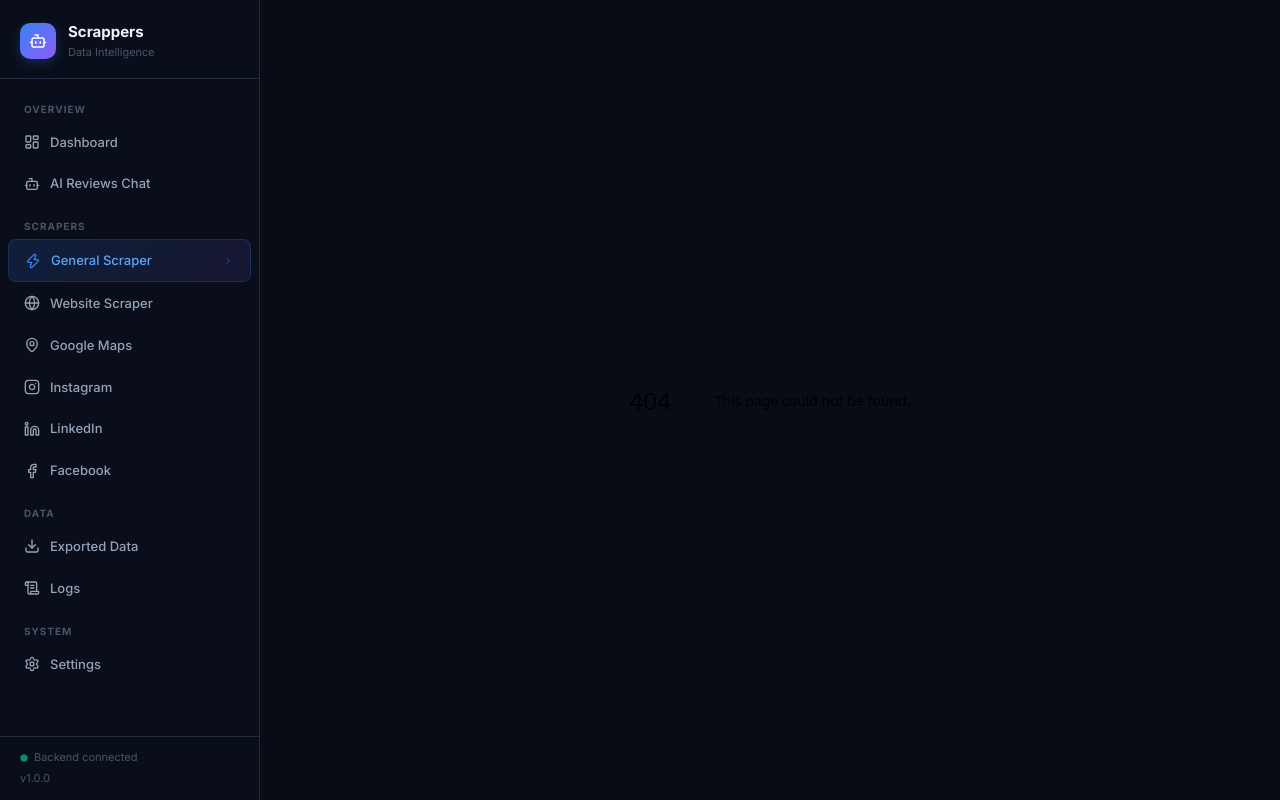
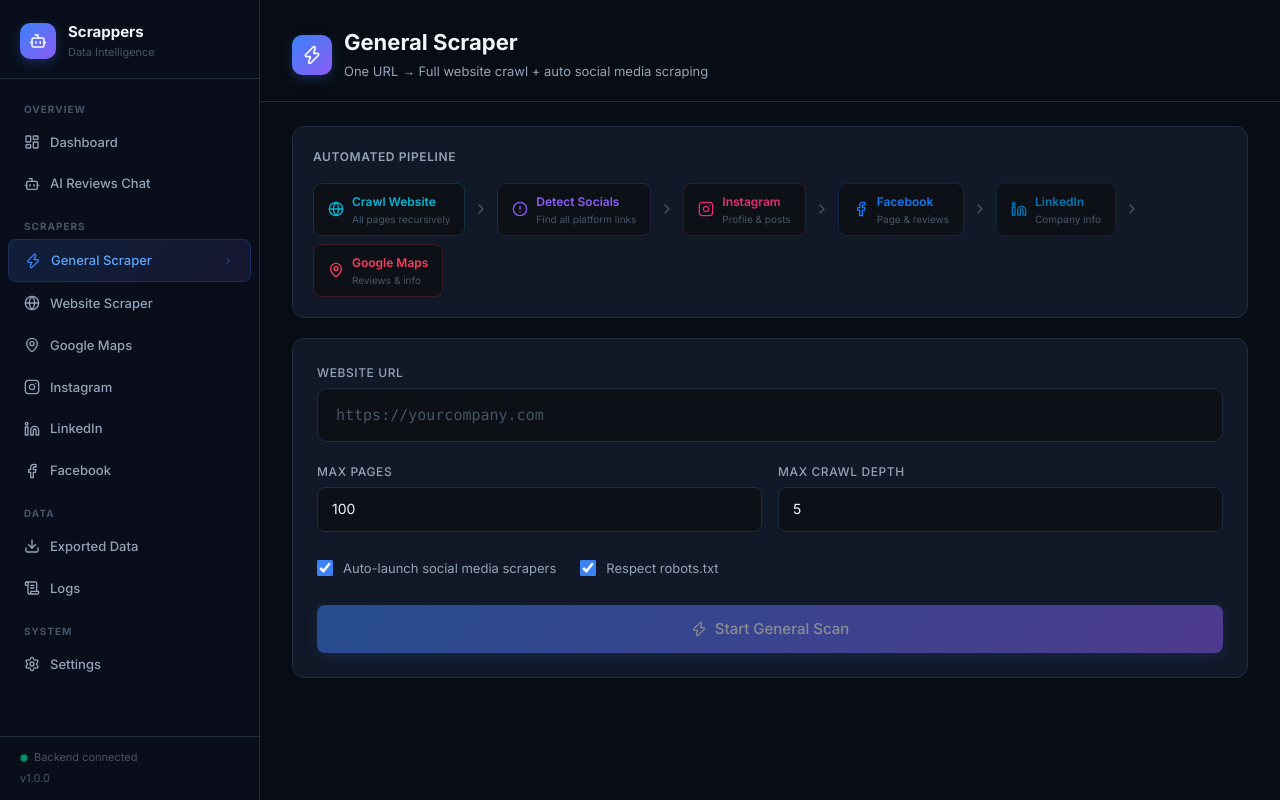
Before and after one commit to farzeenkhantareen/Scrappers-all-in-one-, a Next.js app in the folder frontend/: page /general in a window 1280 px wide. Before the commit this address had no page. Built offline with nearby package versions, Linux system fonts and the light colour scheme.

Commit message:
feat: implement frontend route page for general

```diff
--- /dev/null
+++ b/frontend/src/app/general/page.tsx
@@ -0,0 +1,180 @@
+"use client";
+
+import { useState } from "react";
+import { motion } from "framer-motion";
+import { Zap, Globe, MapPin, ChevronRight, AlertCircle } from "lucide-react";
+import { InstagramIcon, FacebookIcon, LinkedinIcon } from "@/components/icons/BrandIcons";
+import { scrapeApi, jobsApi } from "@/lib/api";
+import { JobTracker, URLInput } from "@/components/scrapers/JobTracker";
+import { useToast } from "@/components/Providers";
+import type { Job } from "@/types";
+
+export default function GeneralScraperPage() {
+  const [url, setUrl] = useState("");
+  const [maxPages, setMaxPages] = useState(100);
+  const [maxDepth, setMaxDepth] = useState(5);
+  const [autoLaunch, setAutoLaunch] = useState(true);
+  const [respectRobots, setRespectRobots] = useState(true);
+  const [loading, setLoading] = useState(false);
+  const [job, setJob] = useState<Job | null>(null);
+  const { addToast } = useToast();
+
+  const handleStart = async () => {
+    if (!url.trim()) { addToast("Please enter a URL", "error"); return; }
+    setLoading(true);
+    try {
+      const res = await scrapeApi.general({
+        url: url.trim(),
+        max_pages: maxPages,
+        max_depth: maxDepth,
+        auto_launch_social: autoLaunch,
+        respect_robots: respectRobots,
+      });
+      if (res.success && res.data) {
+        setJob(res.data as Job);
+        addToast("General scraper started!", "success");
+      } else {
+        addToast(res.message || "Failed to start", "error");
+      }
+    } catch {
+      addToast("Backend unreachable. Is the API running?", "error");
+    } finally {
+      setLoading(false);
+    }
+  };
+
+  const handleCancel = async () => {
+    if (!job) return;
+    await jobsApi.cancel(job.id);
+    addToast("Job cancelled", "info");
+  };
+
+  const pipeline = [
+    { icon: <Globe size={16} />, label: "Crawl Website", desc: "All pages recursively", color: "#06b6d4" },
+    { icon: <AlertCircle size={16} />, label: "Detect Socials", desc: "Find all platform links", color: "#8b5cf6" },
+    { icon: <InstagramIcon size={16} />, label: "Instagram", desc: "Profile & posts", color: "#e1306c" },
+    { icon: <FacebookIcon size={16} />, label: "Facebook", desc: "Page & reviews", color: "#1877f2" },
+    { icon: <LinkedinIcon size={16} />, label: "LinkedIn", desc: "Company info", color: "#0077b5" },
+    { icon: <MapPin size={16} />, label: "Google Maps", desc: "Reviews & info", color: "#f43f5e" },
+  ];
+
+  return (
+    <div>
+      <div className="page-header">
+        <div style={{ display: "flex", alignItems: "center", gap: 12 }}>
+          <div style={{
+            width: 40, height: 40, borderRadius: 10,
+            background: "var(--gradient-brand)",
+            display: "flex", alignItems: "center", justifyContent: "center",
+            boxShadow: "0 4px 12px var(--accent-blue-glow)",
+          }}>
+            <Zap size={20} color="white" />
+          </div>
+          <div>
+            <h1 className="page-title">General Scraper</h1>
+            <p className="page-subtitle">One URL → Full website crawl + auto social media scraping</p>
+          </div>
+        </div>
+      </div>
+
+      <div className="page-body" style={{ display: "flex", flexDirection: "column", gap: 20 }}>
+        {/* Pipeline visualization */}
+        <div className="card" style={{ padding: 20 }}>
+          <div style={{ fontWeight: 600, color: "var(--text-secondary)", fontSize: 12, marginBottom: 16, textTransform: "uppercase", letterSpacing: "0.05em" }}>
+            Automated Pipeline
+          </div>
+          <div style={{ display: "flex", alignItems: "center", gap: 8, flexWrap: "wrap" }}>
+            {pipeline.map((step, i) => (
+              <div key={i} style={{ display: "flex", alignItems: "center", gap: 8 }}>
+                <div style={{
+                  display: "flex", alignItems: "center", gap: 8,
+                  padding: "8px 14px", borderRadius: 8,
+                  background: "var(--bg-secondary)",
+                  border: `1px solid ${step.color}33`,
+                  color: step.color,
+                }}>
+                  {step.icon}
+                  <div>
+                    <div style={{ fontSize: 12, fontWeight: 600 }}>{step.label}</div>
+                    <div style={{ fontSize: 10, color: "var(--text-muted)" }}>{step.desc}</div>
+                  </div>
+                </div>
+                {i < pipeline.length - 1 && (
+                  <ChevronRight size={16} style={{ color: "var(--text-muted)", flexShrink: 0 }} />
+                )}
+              </div>
+            ))}
+          </div>
+        </div>
+
+        {/* Input form */}
+        <div className="card" style={{ padding: 24 }}>
+          <div style={{ display: "flex", flexDirection: "column", gap: 20 }}>
+            <URLInput
+              value={url}
+              onChange={setUrl}
+              placeholder="https://yourcompany.com"
+              label="Website URL"
+            />
+
+            <div style={{ display: "grid", gridTemplateColumns: "1fr 1fr", gap: 16 }}>
+              <div>
+                <label className="label">Max Pages</label>
+                <input
+                  type="number"
+                  className="input"
+                  value={maxPages}
+                  onChange={(e) => setMaxPages(Number(e.target.value))}
+                  min={1} max={10000}
+                />
+              </div>
+              <div>
+                <label className="label">Max Crawl Depth</label>
+                <input
+                  type="number"
+                  className="input"
+                  value={maxDepth}
+                  onChange={(e) => setMaxDepth(Number(e.target.value))}
+                  min={1} max={20}
+                />
+              </div>
+            </div>
+
+            <div style={{ display: "flex", gap: 24 }}>
+              <label className="checkbox-label">
+                <input type="checkbox" checked={autoLaunch} onChange={(e) => setAutoLaunch(e.target.checked)} />
+                Auto-launch social media scrapers
+              </label>
+              <label className="checkbox-label">
+                <input type="checkbox" checked={respectRobots} onChange={(e) => setRespectRobots(e.target.checked)} />
+                Respect robots.txt
+              </label>
+            </div>
+
+            <div>
+              <button
+                className="btn btn-primary btn-lg"
+                onClick={handleStart}
+                disabled={loading || !url}
+                style={{ width: "100%" }}
+              >
+                {loading ? (
+                  <span style={{ display: "flex", alignItems: "center", gap: 8 }}>
+                    <span className="pulse-dot" /> Starting…
+                  </span>
+                ) : (
+                  <><Zap size={16} /> Start General Scan</>
+                )}
+              </button>
+            </div>
+          </div>
+        </div>
+
+        {/* Live tracker */}
+        {job && (
+          <JobTracker job={job} onCancel={handleCancel} onDelete={async () => { await jobsApi.delete(job.id); setJob(null); addToast("Job deleted.", "success"); }} />
+        )}
+      </div>
+    </div>
+  );
+}
```
